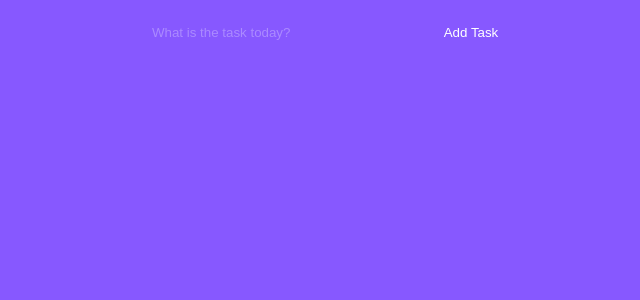
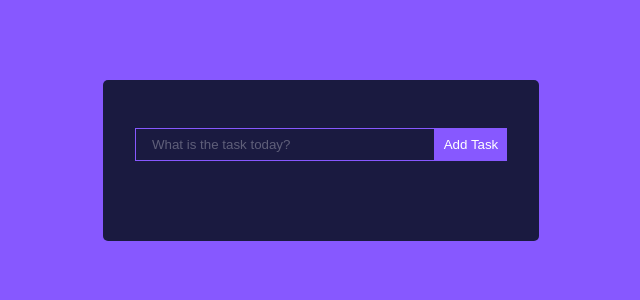
Before and after one commit to zee47414/tailnode, a React (Create React App) app: page / in a window 1280 px wide. Shown: the top 300 px of the page, without its empty margins (319-959 px from the left). Built offline with nearby package versions, Linux system fonts and the light colour scheme.

Commit message:
completed todo form

```diff
--- a/src/App.css
+++ b/src/App.css
@@ -3,6 +3,7 @@
   padding: 0;
   box-sizing: border-box;
 }
+
 body {
   background: #8758ff;
   display: flex;
@@ -13,10 +14,19 @@ body {
 .App {
   text-align: center;
 }
+
+.TodoWrapper {
+  background: #1A1A40;
+  margin-top: 5rem;
+  padding: 2rem;
+  border-radius: 5px;
+}
+
 .TodoForm {
   width: 100%;
   margin-bottom: 1rem;
 }
+
 .todo-input {
   outline: none;
   background: none;
--- a/src/Components/TodoForm.js
+++ b/src/Components/TodoForm.js
@@ -1,10 +1,21 @@
 import React, {useState} from 'react'
 
- const TodoForm = () => {
+ const TodoForm = ({addTodo}) => {
+    const [value, setValue] = useState('');
 
+    const handleSubmit = (e) => {
+      // prevent default action
+        e.preventDefault();
+        if (value) {
+          // add todo
+          addTodo(value);
+          // clear form after submission
+          setValue('');
+        }
+      };
   return (
-    <form  className="TodoForm">
-    <input type="text"  className="todo-input" placeholder='What is the task today?' />
+    <form onSubmit={handleSubmit} className="TodoForm">
+    <input type="text" value={value} onChange={(e) => setValue(e.target.value)} className="todo-input" placeholder='What is the task today?' />
     <button type="submit" className='todo-btn'>Add Task</button>
   </form>
   )
--- a/src/Components/TodoWrapper.js
+++ b/src/Components/TodoWrapper.js
@@ -3,7 +3,7 @@ import TodoForm from "./TodoForm";
 
 function TodoWrapper() {
     return(
-        <div>
+        <div className="TodoWrapper">
             <TodoForm />
         </div>
     )
```
